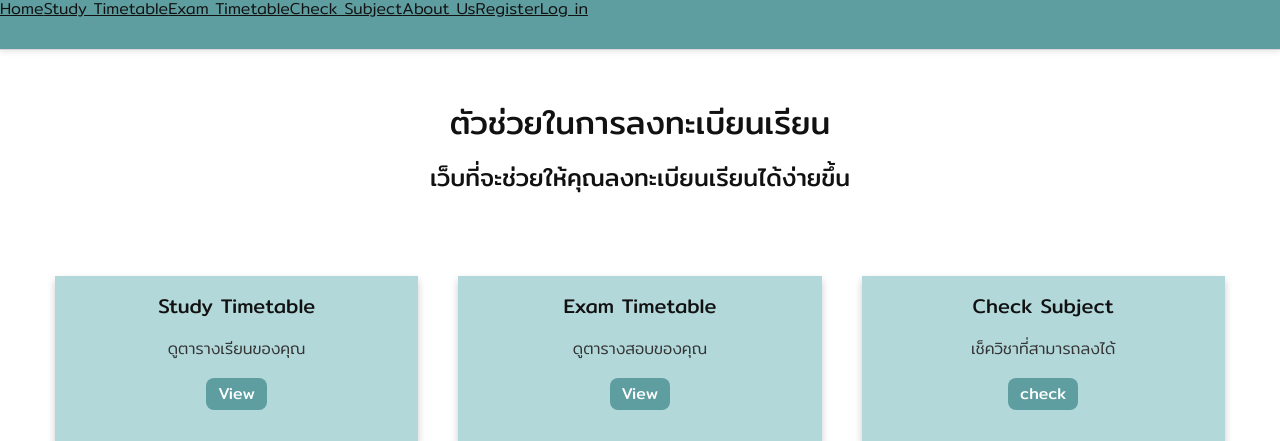
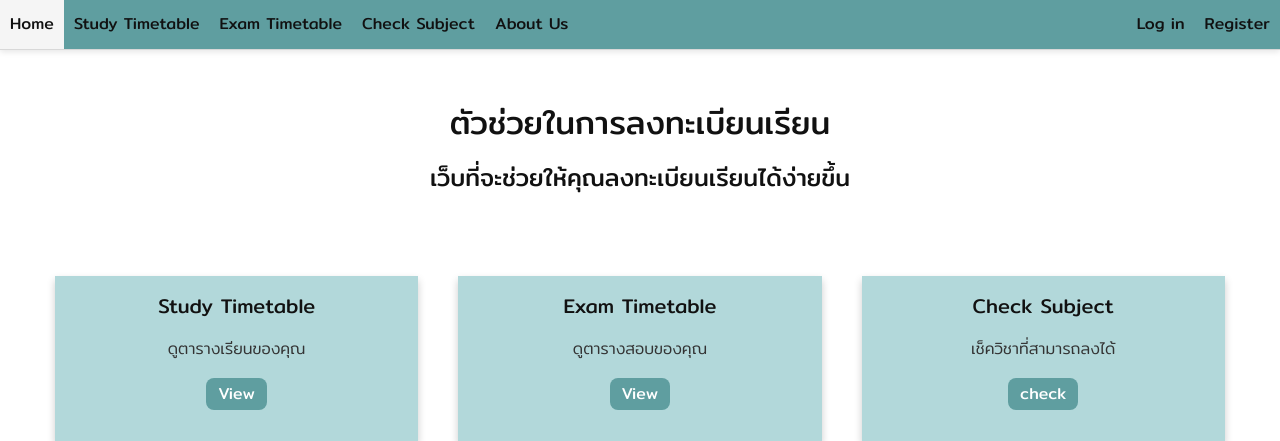
Before and after one commit to Pattanachai-S/SoftDev2_G4_Project, a Django app: page / in a window 1280 px wide. Shown: the top 441 px of the page. Run offline with Django 4.2, Linux system fonts and the light colour scheme.

Commit message:
Update site_header.html

```diff
--- a/mysite/generalApp/templates/generalApp/components/site_header.html
+++ b/mysite/generalApp/templates/generalApp/components/site_header.html
@@ -1,14 +1,14 @@
 <header class="site-header">
-    <a href="{% url 'home' %}">Home</a>
-    <a href="{% url 'study' %}">Study Timetable</a>
-    <a href="{% url 'exam' %}">Exam Timetable</a>
-    <a href="{% url 'check' %}">Check Subject</a>
-    <a href="{% url 'aboutus' %}">About Us</a>
+    <a class="site-header-item" href="{% url 'home' %}">Home</a>
+    <a class="site-header-item" href="{% url 'study' %}">Study Timetable</a>
+    <a class="site-header-item" href="{% url 'exam' %}">Exam Timetable</a>
+    <a class="site-header-item" href="{% url 'check' %}">Check Subject</a>
+    <a class="site-header-right" href="{% url 'aboutus' %}">About Us</a>
     {% if user.is_authenticated %}
-        <a href="{% url 'login' %}">{{ user.username }}</a>
-        <a href="{% url 'logout' %}">Log Out</a>
+        <a class="site-header-item" href="{% url 'login' %}">{{ user.username }}</a>
+        <a class="site-header-item" href="{% url 'logout' %}">Log Out</a>
     {% else %}
-        <a href="{% url 'register' %}">Register</a>
-        <a href="{% url 'login' %}">Log in</a>
+        <a class="site-header-item" href="{% url 'login' %}">Log in</a>
+        <a class="site-header-item" href="{% url 'register' %}">Register</a>
     {% endif %}
 </header>
```
